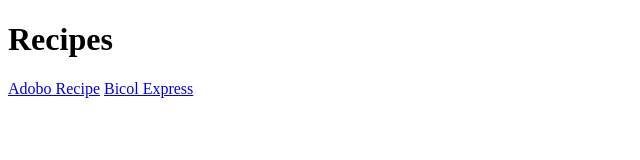
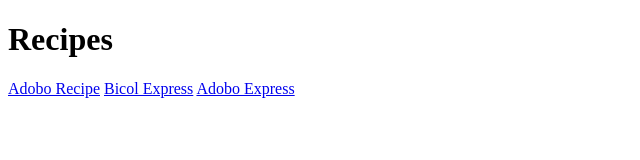
Before and after one commit to jmajsdev/odin-recipes, a plain HTML site: page index.html in a window 1280 px wide. Shown: the whole page, without its empty margins (0-640 px from the left). Drawn offline with Linux system fonts and the light colour scheme.

Commit message:
Added a 3rd Recipe

```diff
--- a/index.html
+++ b/index.html
@@ -10,5 +10,6 @@
     <h1>Recipes</h1>
     <a href="recipes/adobo.html">Adobo Recipe</a>
     <a href="/recipes/bicol-express.html">Bicol Express</a>
+    <a href="/recipes/adobo-express.html">Adobo Express</a>
 </body>
 </html>
```
